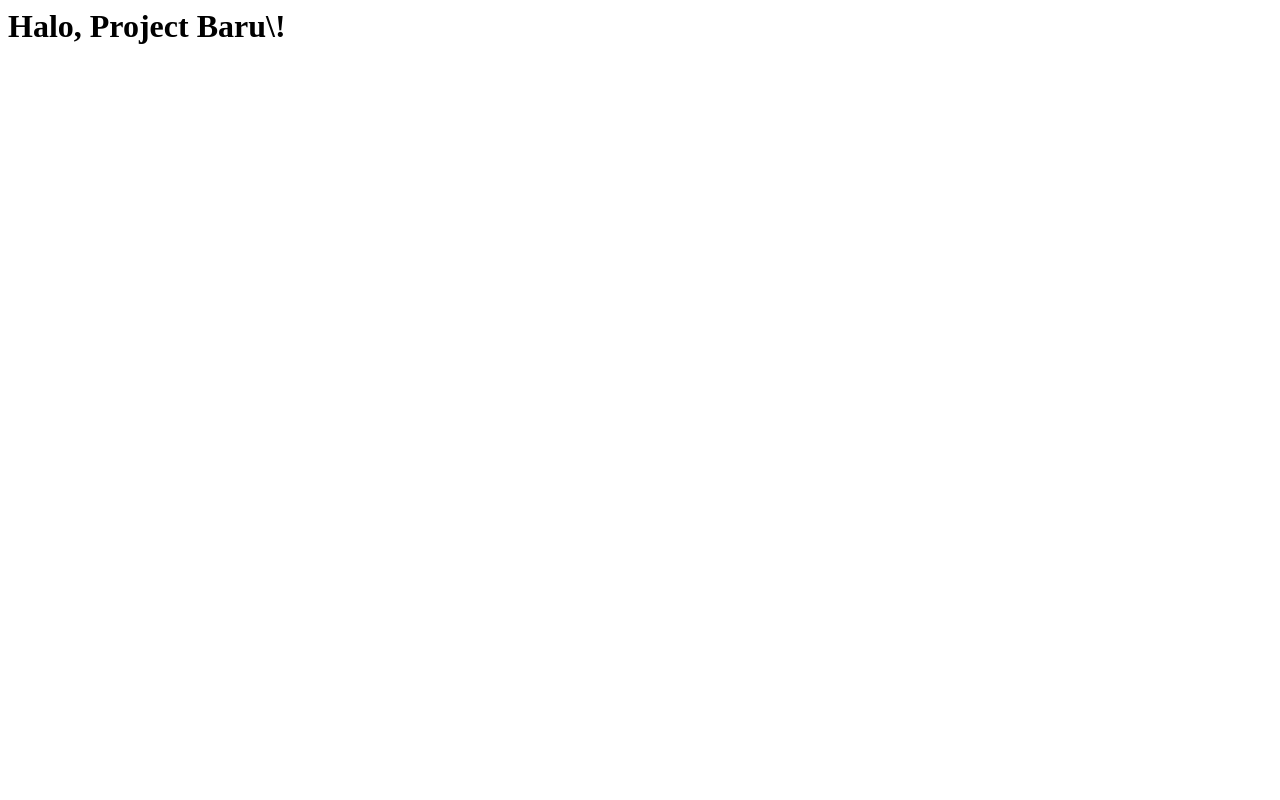
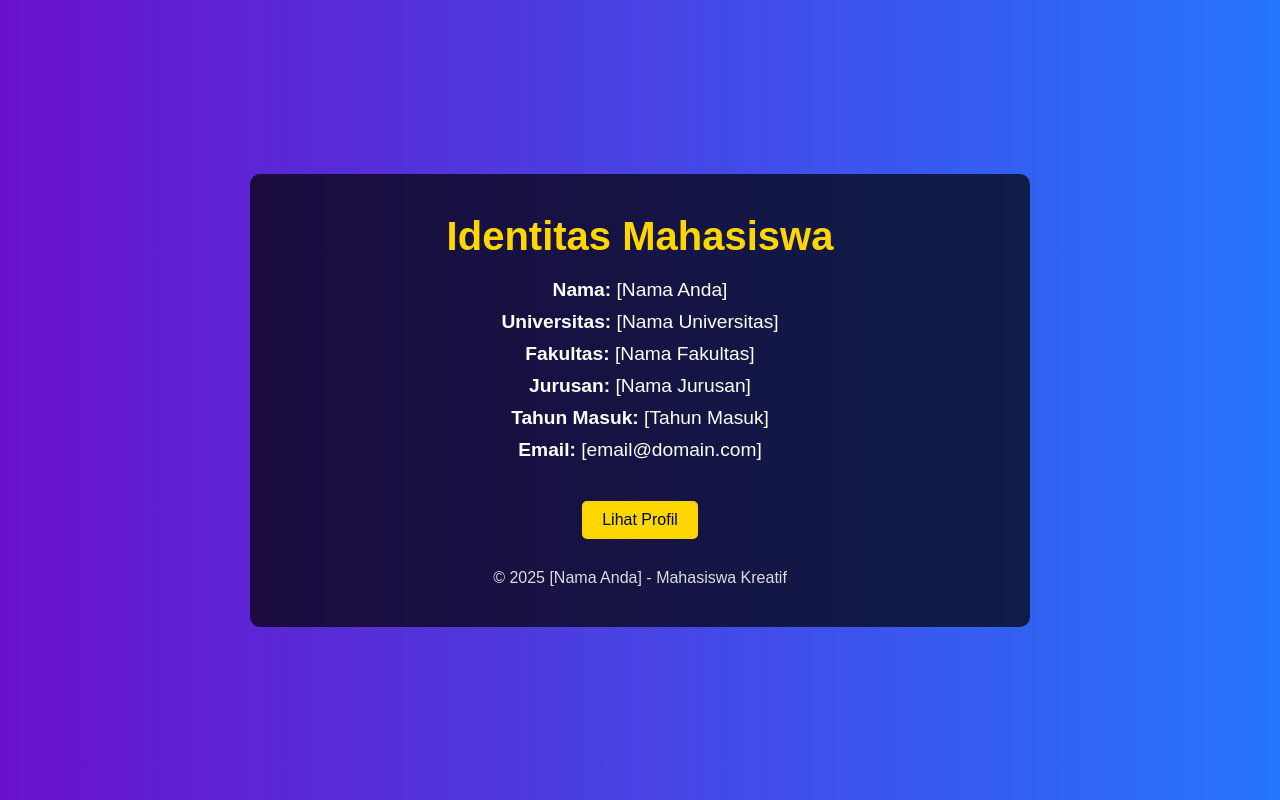
Before and after one commit to Datasains/Project_Baru, a plain HTML site: page index.html in a window 1280 px wide. Drawn offline with Linux system fonts and the light colour scheme.

Commit message:
Update index.html

```diff
--- a/index.html
+++ b/index.html
@@ -1 +1,92 @@
-<h1>Halo, Project Baru\!</h1>
+<!DOCTYPE html>
+<html lang="id">
+<head>
+    <meta charset="UTF-8">
+    <meta name="viewport" content="width=device-width, initial-scale=1.0">
+    <title>Identitas Mahasiswa - [Nama Anda]</title>
+    <style>
+        body {
+            font-family: 'Arial', sans-serif;
+            margin: 0;
+            padding: 0;
+            background: linear-gradient(to right, #6a11cb, #2575fc);
+            color: #fff;
+            display: flex;
+            justify-content: center;
+            align-items: center;
+            height: 100vh;
+        }
+
+        .container {
+            text-align: center;
+            background-color: rgba(0, 0, 0, 0.7);
+            padding: 40px;
+            border-radius: 10px;
+            width: 80%;
+            max-width: 700px;
+        }
+
+        .header {
+            font-size: 2.5em;
+            font-weight: bold;
+            color: #FFD700;
+            margin-bottom: 20px;
+        }
+
+        .identity-info {
+            margin-top: 20px;
+            font-size: 1.2em;
+        }
+
+        .identity-info p {
+            margin: 10px 0;
+        }
+
+        .identity-info span {
+            font-weight: bold;
+        }
+
+        .btn {
+            margin-top: 30px;
+            padding: 10px 20px;
+            background-color: #FFD700;
+            color: #000;
+            font-size: 1em;
+            border: none;
+            border-radius: 5px;
+            cursor: pointer;
+            transition: background-color 0.3s;
+        }
+
+        .btn:hover {
+            background-color: #FF4500;
+        }
+
+        .footer {
+            margin-top: 30px;
+            font-size: 1em;
+            color: #ddd;
+        }
+    </style>
+</head>
+<body>
+
+    <div class="container">
+        <div class="header">Identitas Mahasiswa</div>
+
+        <div class="identity-info">
+            <p><span>Nama:</span> [Nama Anda]</p>
+            <p><span>Universitas:</span> [Nama Universitas]</p>
+            <p><span>Fakultas:</span> [Nama Fakultas]</p>
+            <p><span>Jurusan:</span> [Nama Jurusan]</p>
+            <p><span>Tahun Masuk:</span> [Tahun Masuk]</p>
+            <p><span>Email:</span> [email@domain.com]</p>
+        </div>
+
+        <button class="btn" onclick="alert('Selamat datang di halaman identitas mahasiswa!')">Lihat Profil</button>
+
+        <div class="footer">© 2025 [Nama Anda] - Mahasiswa Kreatif</div>
+    </div>
+
+</body>
+</html>
```
